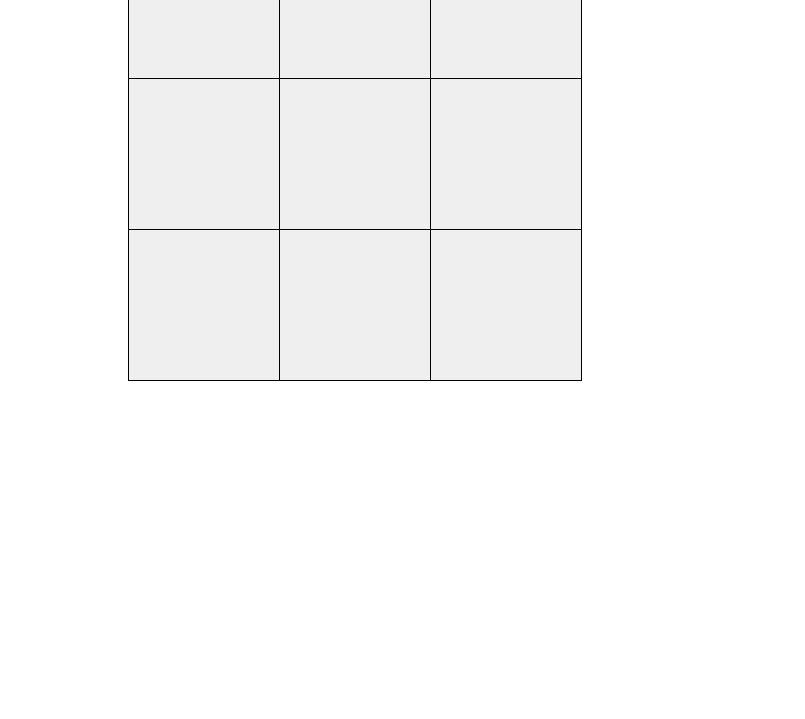
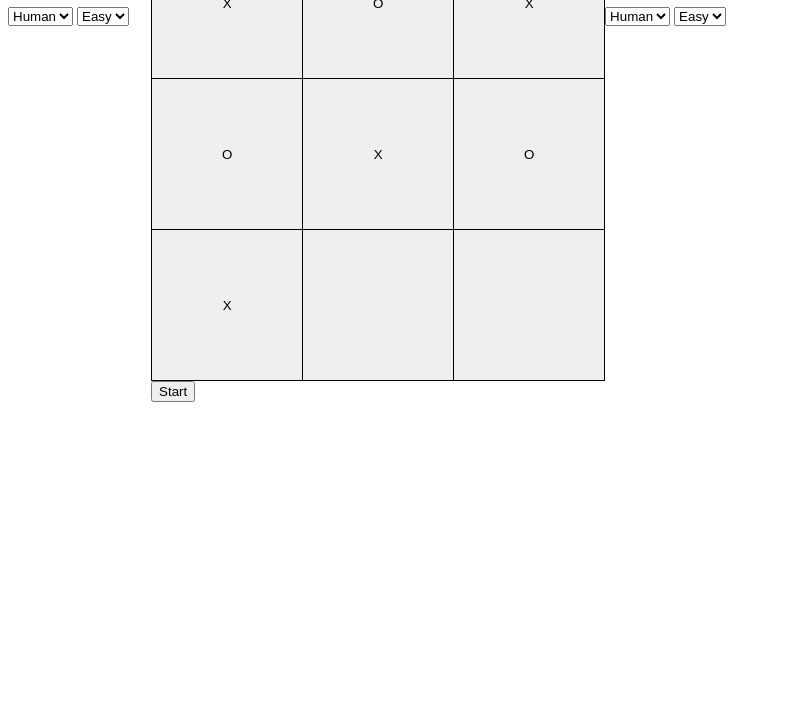
Before and after one commit to jason89521/TOP-Tic-Tac-Toe, a plain HTML site: page index.html in a window 1280 px wide. Shown: the part 81-800 px from the top of the page, without its empty margins (0-805 px from the left). Drawn offline with Linux system fonts and the light colour scheme.

Commit message:
seperate Player and PlayerSetting from game.js to player.js

```diff
--- a/index.html
+++ b/index.html
@@ -1,5 +1,6 @@
 <!DOCTYPE html>
 <html lang="en">
+
 <head>
     <meta charset="UTF-8">
     <meta http-equiv="X-UA-Compatible" content="IE=edge">
@@ -9,12 +10,21 @@
     <link rel="stylesheet" href="./stylesheets/index.css">
     <link rel="stylesheet" href="./stylesheets/board.css">
 </head>
+
 <body>
     <main>
-        <div id="control-container">
-            <button data-control="start">Start a new game</button>
-        </div>
+        <form id="player1-setting">
+            <h1>X's setting</h1>
+            <select name="type">
+                <option selected="selected" value="human">Human</option>
+                <option value="AI">AI</option>
+            </select>
+            <select name="mode">
+                <option selected="select" value="easy">Easy</option>
+            </select>
+        </form>
 
+        <div>
             <div id="board-container">
                 <div class="board-row">
                     <button class="square" data-index="0"></button>
@@ -32,8 +42,23 @@
                     <button class="square" data-index="8"></button>
                 </div>
             </div>
+            <button id="init">Start</button>
+        </div>
+
+
+        <form id="player2-setting">
+            <h1>O's setting</h1>
+            <select name="type">
+                <option selected="selected" value="human">Human</option>
+                <option value="AI">AI</option>
+            </select>
+            <select name="mode">
+                <option selected="select" value="easy">Easy</option>
+            </select>
+        </form>
     </main>
 </body>
 <script src="./scripts/game.js" type="module"></script>
 <script src="./scripts/control.js" type="module"></script>
+
 </html>
--- a/scripts/control.js
+++ b/scripts/control.js
@@ -1,46 +1,14 @@
-// // import { Game } from "./game.js";
+import { Game } from "./game.js";
+import { PlayerSetting } from "./player.js";
 
-// const boardContainer = document.getElementById("board-container");
-// const squares = document.querySelectorAll(".square");
+const player1Form = document.getElementById("player1-setting");
+const player2Form = document.getElementById("player2-setting");
+const initBtn = document.getElementById("init");
 
-// boardContainer.addEventListener("click", (event) => {
-//     const index = event.target.dataset.index;
-//     if(index){
-//         // if mark is successful, render the board.
-//         if(Game.mark(parseInt(index, 10), "human")){
-//             renderBoard();
-//             let result = Game.isGameover();
-//             if(!result) {
-//                 Game.startTurn();
-//                 renderBoard();
-//             }
-//         }
-//     }
-// });
-
-// const controlContainer = document.getElementById("control-container");
-
-// controlContainer.addEventListener("click", (event) => {
-//     const control = event.target.dataset.control;
-//     if(control === "start") {
-//         Game.initGame(player1Setting, player2Setting);
-//         renderBoard();
-//         Game.startTurn();
-//         renderBoard();
-//     }
-// });
-
-
-
-// let player1Setting = {char: "X", type: "AI", mode:"easy"};
-// let player2Setting = {char: "O", type: "AI", mode:"easy"};
-// Game.initGame(player1Setting, player2Setting);
-// Game.startTurn();
-// renderBoard();
-
-// function renderBoard() {
-//     const board = Game.getBoard();
-//     squares.forEach((square, index) => {
-//         square.textContent = board[index];
-//     });
-// };
+initBtn.addEventListener("click", (event) => {
+    const elements1 = player1Form.elements;
+    const elements2 = player2Form.elements;
+    const setting1 = PlayerSetting("X", elements1["type"].value, elements1["mode"].value);
+    const setting2 = PlayerSetting("O", elements2["type"].value, elements2["mode"].value);
+    Game.initialize(setting1, setting2);
+});
--- a/scripts/game.js
+++ b/scripts/game.js
@@ -1,44 +1,4 @@
-const PlayerSetting = (character, type, mode) => {
-    return{
-        character,
-        type,
-        mode,
-    };
-}
-
-const Player = () => {
-    let _character = "";
-    let _type = "";
-    let _mode = "";
-
-    const initialize = (setting) => {
-        _character = setting.character;
-        _type = setting.type;
-        _mode = setting.mode;
-    };
-
-    const getCharacter = () => _character;
-    const getType = () => _type;
-    const getMode = () => _mode;
-
-    const markByEasyAI = (character) => {
-        const remainingSquare = [];
-        Board.squaresArray.forEach((value) => {
-            if (value.textContent === "") {
-                remainingSquare.push(value);
-            }
-        });
-        remainingSquare[0].textContent = character;
-    }
-
-    return {
-        initialize,
-        getCharacter,
-        getType,
-        getMode,
-        markByEasyAI,
-    };
-};
+import { Player, PlayerSetting} from "./player.js";
 
 const Board = (() => {
     const squares = document.querySelectorAll(".square");
@@ -88,7 +48,7 @@ const Game = (() => {
     };
     const markByAI = () => {
         if (currentPlayer.getMode() === "easy") {
-            currentPlayer.markByEasyAI(currentPlayer.getCharacter());
+            currentPlayer.markByEasyAI(Board.squaresArray);
             const result = isGameOver();
             if(result) showResult(result);
             else changeTurn();
@@ -152,8 +112,8 @@ const Game = (() => {
     };
 })();
 
-Game.initialize(PlayerSetting("X", "human", "easy"),
-    PlayerSetting("O", "human", "easy"));
+Game.initialize(PlayerSetting("X", "AI", "easy"),
+    PlayerSetting("O", "AI", "easy"));
 
 const boardContainer = document.getElementById("board-container");
 
@@ -163,3 +123,5 @@ boardContainer.addEventListener("click", (event) => {
         Game.markByHuman(parseInt(index));
     }
 });
+
+export {Game};
--- /dev/null
+++ b/scripts/player.js
@@ -0,0 +1,43 @@
+const PlayerSetting = (character, type, mode) => {
+    return{
+        character,
+        type,
+        mode,
+    };
+}
+
+const Player = () => {
+    let _character = "";
+    let _type = "";
+    let _mode = "";
+
+    const initialize = (setting) => {
+        _character = setting.character;
+        _type = setting.type;
+        _mode = setting.mode;
+    };
+
+    const getCharacter = () => _character;
+    const getType = () => _type;
+    const getMode = () => _mode;
+
+    const markByEasyAI = (squares) => {
+        const remainingSquares = [];
+        squares.forEach((value) => {
+            if (value.textContent === "") {
+                remainingSquares.push(value);
+            }
+        });
+        remainingSquares[0].textContent = _character;
+    }
+
+    return {
+        initialize,
+        getCharacter,
+        getType,
+        getMode,
+        markByEasyAI,
+    };
+};
+
+export {Player, PlayerSetting};
```
Lines whose indentation alone changed are shown as unchanged.
